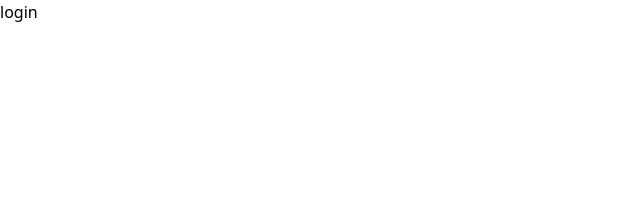
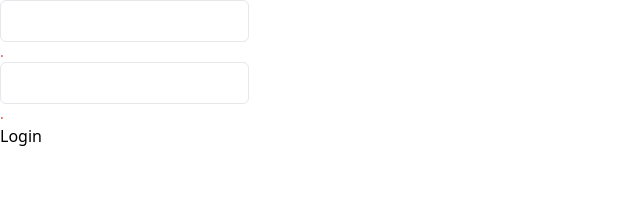
Before and after one commit to EvellynSantos17/front-PI-Devops-, a Next.js app: page /login in a window 1280 px wide. Shown: the top 198 px of the page, without its empty margins (0-640 px from the left). Built offline with nearby package versions, Linux system fonts and the light colour scheme.

Commit message:
feat: formulario de login

```diff
--- a/src/app/(auth)/login/page.jsx
+++ b/src/app/(auth)/login/page.jsx
@@ -1,7 +1,9 @@
+import LoginForm from "@/components/forms/login-form";
+
 export default function page(){
     return (
         <div>
-            login
+            <LoginForm/>
         </div>
     )
 }
--- /dev/null
+++ b/src/components/forms/login-form.jsx
@@ -0,0 +1,71 @@
+"use client"
+import { useRouter } from "next/navigation";
+import { BaseButton } from "../ui/base-button";
+import { InputField } from "../ui/input-field";
+import { useErrorsHooks } from "@/hooks/error";
+
+export default function LoginForm(){
+
+    const router = useRouter()
+
+    const{disableErrorMessage, errorMessage, updateErrorMessage} = useErrorsHooks();
+
+    function validateEmail(email) {
+        const emailRegex = /^[^\s@]+@[^\s@]+\.[^\s@]+$/;
+        if (!emailRegex.test(email)) {
+          updateErrorMessage({
+            title: "email",
+            message: "Formato de e-mail inválido. Por favor, insira um e-mail válido!",
+          });
+          return false;
+        }
+        return true;
+      }
+
+    function validatePassword(password) {
+        if (password.length < 8) {
+            updateErrorMessage({
+                title:"password",
+                message:"a senha deve conter pelo menos 8 caracteres"
+            })
+            return false;
+        }
+        return true;
+    }
+
+    function handleSubmit(event) {
+        event.preventDefault();
+
+        const formData = new FormData(event.currentTarget);
+        const { email, password} = Object.fromEntries(formData);
+
+        if (!validateEmail(email)) return;
+        if (!validatePassword(password)) return;
+
+        disableErrorMessage();
+
+        router.push("/")
+    }
+    return(
+        <form onSubmit={handleSubmit}>
+            <InputField
+                type="email"
+                name={"email"}
+                required={true}
+                error={errorMessage?.title == "email" ? errorMessage.message :null}
+            />
+            <InputField
+                type="password"
+                name={"password"}
+                required={true}
+                error={errorMessage?.title == "password" ? errorMessage.message :null}
+            />
+
+            <BaseButton>
+                <span>
+                    Login
+                </span>
+            </BaseButton>
+        </form>
+    )
+}
```
